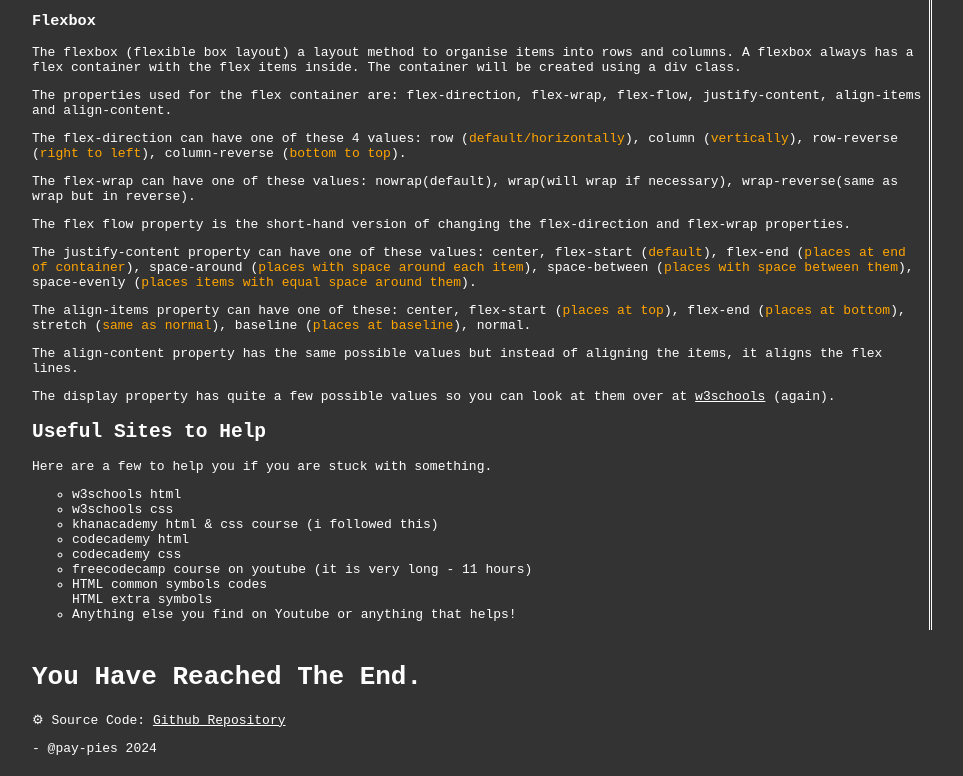
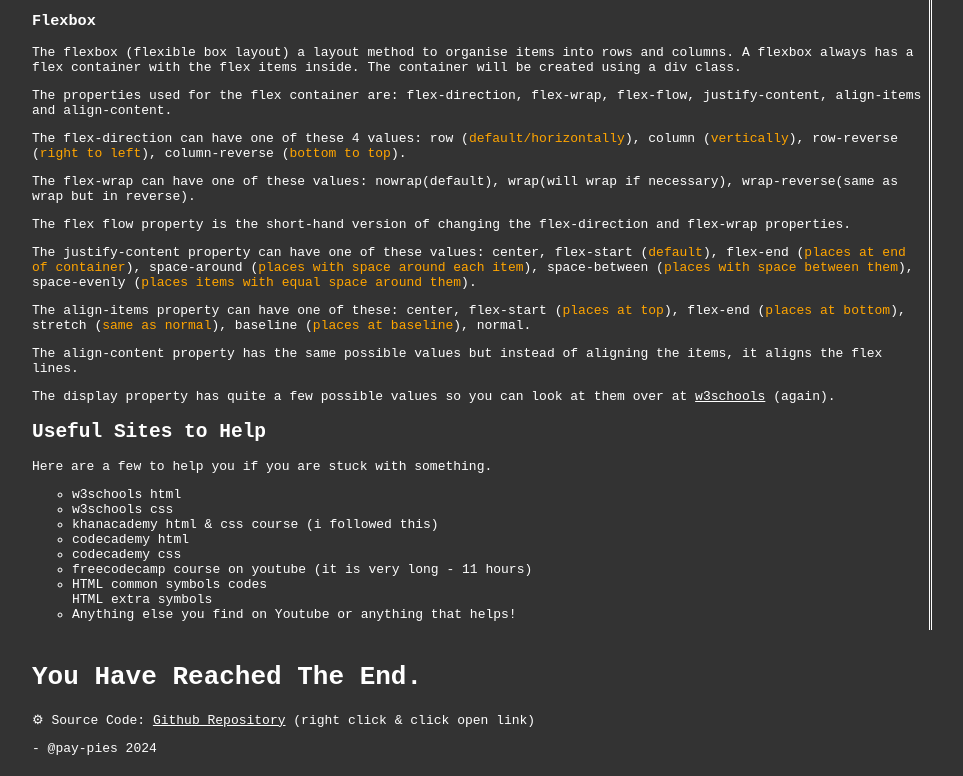
Before and after one commit to pay-pies/howtovanillahtml, a plain HTML site: page how_to_vanilla.html in a window 1280 px wide. Shown: the part 7179-7955 px from the top of the page, without its empty margins (39-1002 px from the left). Drawn offline with Linux system fonts and the light colour scheme.

Commit message:
Update how_to_vanilla.html

```diff
--- a/how_to_vanilla.html
+++ b/how_to_vanilla.html
@@ -319,7 +319,7 @@
         <li>Anything else you find on Youtube or anything that helps!</li>
     </ul>
     <h1 id="end">You Have Reached The End.</h3>
-    <p id="src">&#9881; Source Code: <a href="https://github.com/pay-pies/howtovanillahtml">Github Repository</a></p>
+    <p id="src">&#9881; Source Code: <a href="https://github.com/pay-pies/howtovanillahtml">Github Repository</a> (right click & click open link)</p>
     <p id="sign_off">- @pay-pies 2024</p>
 </div>
 
```
